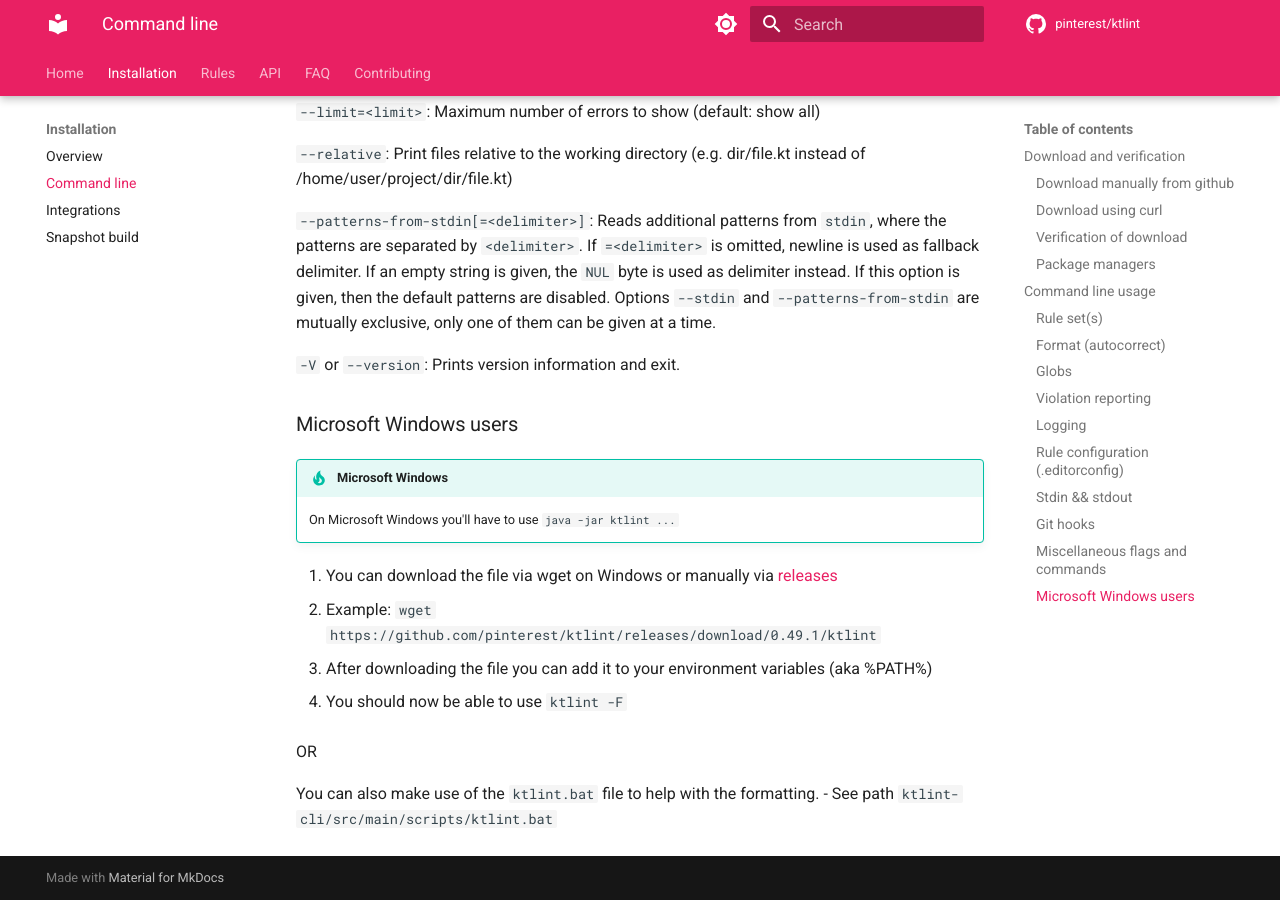
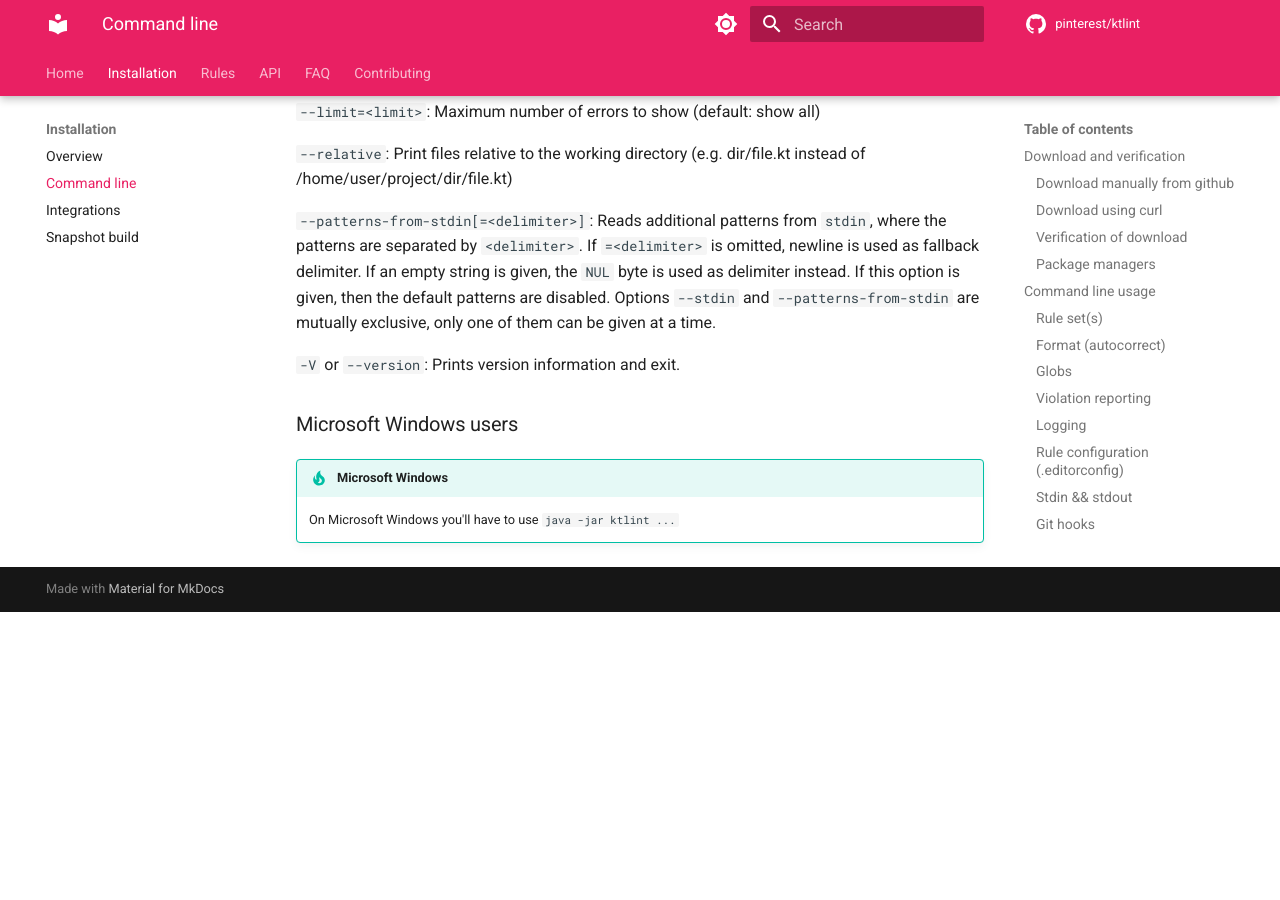
Before and after one commit to pinterest/ktlint, an MkDocs documentation site: the page built from documentation/release-latest/docs/install/cli.md, in a window 1280 px wide and 900 px high, scrolled down 5977 px. Built offline with MkDocs 1.6.1 and Material for MkDocs 9.7.7, drawn with Linux system fonts in a browser that asks for light colours; comment, search, counter and statistics services are not loaded; the version menu is left out; after the commit the page ends 6589 px from its top, so only the background shows below that.

Commit message:
Rollback change in release docs as windows batch file has not yet been released.

```diff
--- a/documentation/release-latest/docs/install/cli.md
+++ b/documentation/release-latest/docs/install/cli.md
@@ -220,15 +220,3 @@ Options `--stdin` and `--patterns-from-stdin` are mutually exclusive, only one o
 
 !!! tip "Microsoft Windows"
     On Microsoft Windows you'll have to use `java -jar ktlint ...`
-
-1. You can download the file via wget on Windows or manually via [releases](https://github.com/pinterest/ktlint/releases)
-  - Example: `wget https://github.com/pinterest/ktlint/releases/download/0.49.1/ktlint`
-
-2. After downloading the file you can add it to your environment variables (aka %PATH%)
-
-3. You should now be able to use `ktlint -F`
-
-OR
-
-You can also make use of the `ktlint.bat` file to help with the formatting.
-- See path `ktlint-cli/src/main/scripts/ktlint.bat`
```
